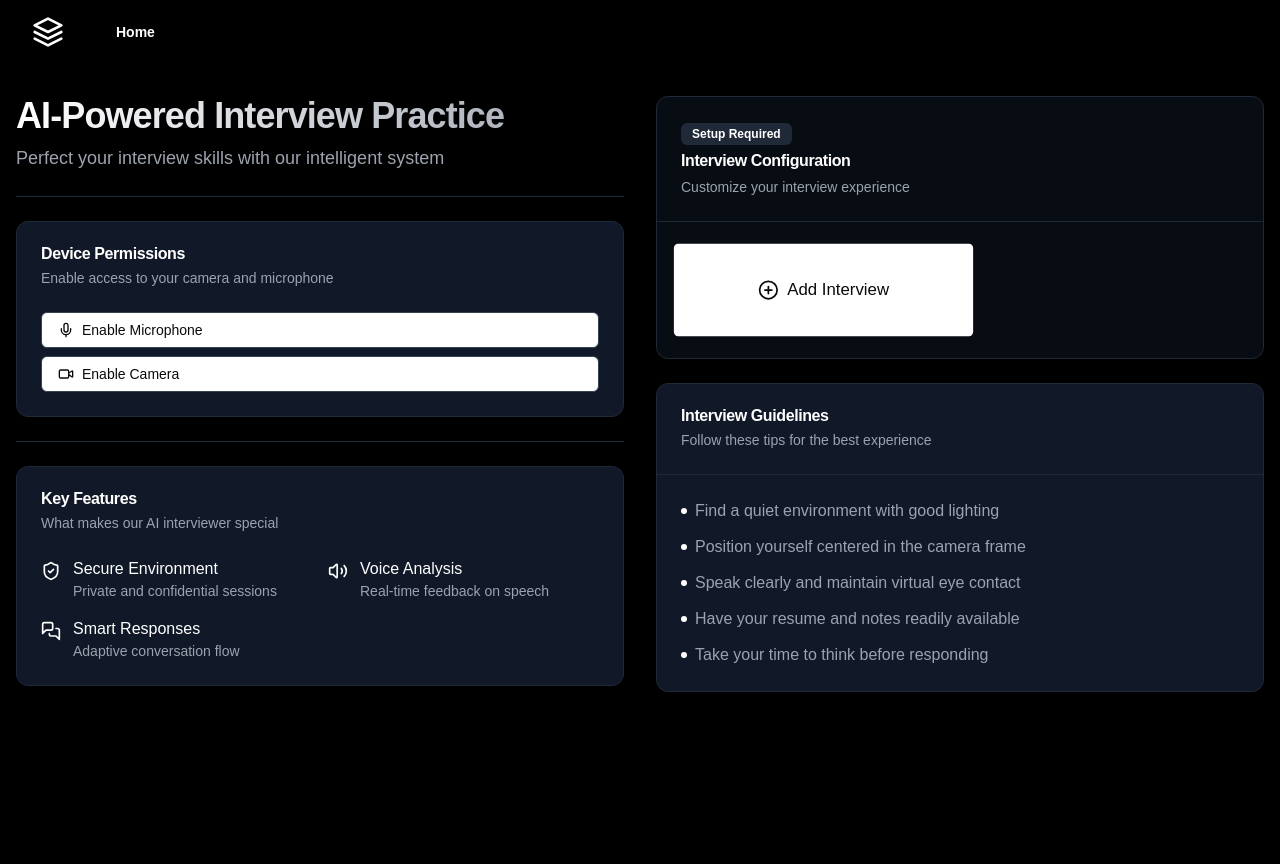
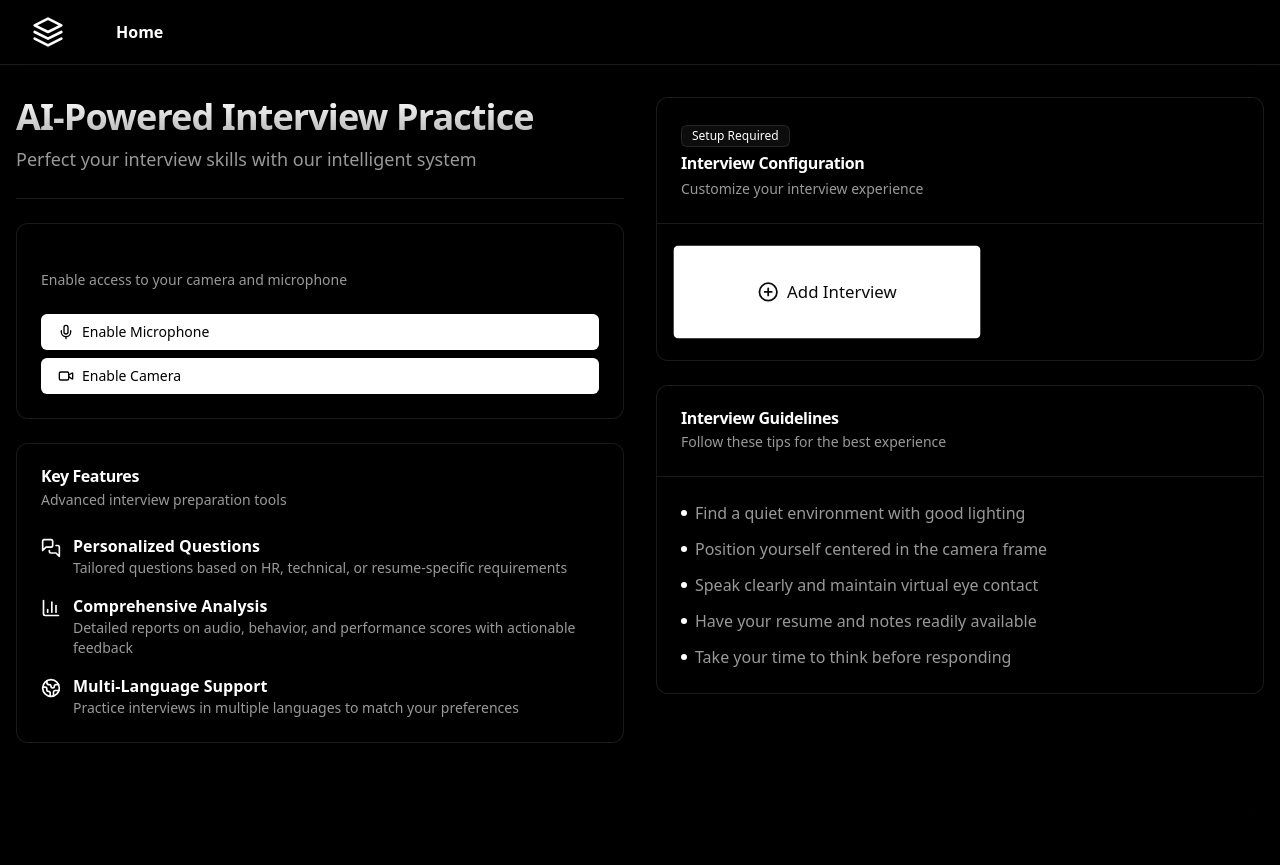
Before and after one commit to KiranBabu007/AI-Interviewer, a Next.js app in the folder my-app/: page /dashboard in a window 1280 px wide. Built offline with nearby package versions, Linux system fonts and the light colour scheme.

Commit message:
Update package dependencies, enhance Navbar styles, and improve dashboard layout

```diff
--- a/my-app/app/dashboard/page.tsx
+++ b/my-app/app/dashboard/page.tsx
@@ -1,7 +1,7 @@
 "use client"
 import AIInterview from "@/components/AddInterview";
 import React, { useState } from "react";
-import { Mic, Video, CheckCircle, ShieldCheck, Volume2, MessagesSquare } from 'lucide-react';
+import { Mic, Video, CheckCircle, MessagesSquare, BarChart3, Globe2 } from 'lucide-react';
 import { Card, CardContent, CardHeader, CardTitle, CardDescription } from "@/components/ui/card";
 import { Button } from "@/components/ui/button";
 import { Separator } from "@/components/ui/separator";
@@ -36,35 +36,38 @@ const Page = () => {
   };
 
   return (
-    <div className="min-h-screen bg-black text-white">
-      <div className="container mx-auto px-4 py-8">
+    <div className="min-h-screen bg-black relative font-sans">
+      <div className="absolute inset-0 bg-grid-white/[0.02] bg-[size:50px_50px]" />
+      <div className="absolute inset-0 bg-black/50 backdrop-blur-3xl" />
+
+      <div className="container mx-auto px-4 py-8 relative">
         <div className="grid grid-cols-1 lg:grid-cols-2 gap-8">
           {/* Left Column */}
           <div className="space-y-6">
             <div className="space-y-2">
-              <h1 className="text-4xl font-bold tracking-tight bg-gradient-to-r from-white to-gray-400 bg-clip-text text-transparent">
+              <h1 className="text-4xl font-bold tracking-tight bg-gradient-to-b from-white to-white/70 bg-clip-text text-transparent font-display">
                 AI-Powered Interview Practice
               </h1>
-              <p className="text-gray-400 text-lg">
+              <p className="text-white/60 text-lg font-normal leading-relaxed">
                 Perfect your interview skills with our intelligent system
               </p>
             </div>
 
-            <Separator className="my-6 bg-gray-800" />
+            <Separator className="my-6 bg-white/10" />
 
-            <Card className="bg-gray-900 border-gray-800">
+            <Card className="bg-black/50 border border-white/10 backdrop-blur">
               <CardHeader>
-                <CardTitle className="text-white">Device Permissions</CardTitle>
-                <CardDescription className="text-gray-400">Enable access to your camera and microphone</CardDescription>
+                <CardTitle className="text-black font-semibold">Device Permissions</CardTitle>
+                <CardDescription className="text-white/60 font-normal">Enable access to your camera and microphone</CardDescription>
               </CardHeader>
               <CardContent className="space-y-2">
                 <Button
                   onClick={() => requestPermissions('audio')}
                   variant={audioPermission ? "secondary" : "outline"}
-                  className="w-full justify-start gap-2 border-gray-700 hover:bg-gray-800"
+                  className="w-full justify-start gap-2 border-white/10 hover:bg-white/5 hover:text-white text-black font-medium"
                 >
                   {audioPermission ? (
-                    <CheckCircle className="w-4 h-4 text-green-500" />
+                    <CheckCircle className="w-4 h-4 text-black" />
                   ) : (
                     <Mic className="w-4 h-4" />
                   )}
@@ -74,10 +77,10 @@ const Page = () => {
                 <Button
                   onClick={() => requestPermissions('video')}
                   variant={videoPermission ? "secondary" : "outline"}
-                  className="w-full justify-start gap-2 border-gray-700 hover:bg-gray-800"
+                  className="w-full justify-start gap-2 border-white/10 hover:bg-white/5 hover:text-white text-black font-medium"
                 >
                   {videoPermission ? (
-                    <CheckCircle className="w-4 h-4 text-green-500" />
+                    <CheckCircle className="w-4 h-4 text-black" />
                   ) : (
                     <Video className="w-4 h-4" />
                   )}
@@ -86,33 +89,31 @@ const Page = () => {
               </CardContent>
             </Card>
 
-            <Separator className="my-6 bg-gray-800" />
-
-            <Card className="bg-gray-900 border-gray-800">
+            <Card className="bg-black/50 border border-white/10 backdrop-blur">
               <CardHeader>
-                <CardTitle className="text-white">Key Features</CardTitle>
-                <CardDescription className="text-gray-400">What makes our AI interviewer special</CardDescription>
+                <CardTitle className="text-white font-semibold">Key Features</CardTitle>
+                <CardDescription className="text-white/60 font-normal">Advanced interview preparation tools</CardDescription>
               </CardHeader>
-              <CardContent className="grid grid-cols-1 sm:grid-cols-2 gap-4">
+              <CardContent className="space-y-4">
                 <div className="flex items-start space-x-3">
-                  <ShieldCheck className="w-5 h-5 text-white mt-1" />
+                  <MessagesSquare className="w-5 h-5 text-white mt-1 flex-shrink-0" />
                   <div>
-                    <h3 className="font-medium text-white">Secure Environment</h3>
-                    <p className="text-sm text-gray-400">Private and confidential sessions</p>
+                    <h3 className="font-semibold text-white">Personalized Questions</h3>
+                    <p className="text-sm text-white/60 font-normal">Tailored questions based on HR, technical, or resume-specific requirements</p>
                   </div>
                 </div>
                 <div className="flex items-start space-x-3">
-                  <Volume2 className="w-5 h-5 text-white mt-1" />
+                  <BarChart3 className="w-5 h-5 text-white mt-1 flex-shrink-0" />
                   <div>
-                    <h3 className="font-medium text-white">Voice Analysis</h3>
-                    <p className="text-sm text-gray-400">Real-time feedback on speech</p>
+                    <h3 className="font-semibold text-white">Comprehensive Analysis</h3>
+                    <p className="text-sm text-white/60 font-normal">Detailed reports on audio, behavior, and performance scores with actionable feedback</p>
                   </div>
                 </div>
                 <div className="flex items-start space-x-3">
-                  <MessagesSquare className="w-5 h-5 text-white mt-1" />
+                  <Globe2 className="w-5 h-5 text-white mt-1 flex-shrink-0" />
                   <div>
-                    <h3 className="font-medium text-white">Smart Responses</h3>
-                    <p className="text-sm text-gray-400">Adaptive conversation flow</p>
+                    <h3 className="font-semibold text-white">Multi-Language Support</h3>
+                    <p className="text-sm text-white/60 font-normal">Practice interviews in multiple languages to match your preferences</p>
                   </div>
                 </div>
               </CardContent>
@@ -121,28 +122,28 @@ const Page = () => {
 
           {/* Right Column */}
           <div className="space-y-6">
-            <Card className="bg-gray-900/50 border-gray-800 backdrop-blur">
+            <Card className="bg-black/50 border border-white/10 backdrop-blur">
               <CardHeader>
                 <div className="space-y-2">
-                  <Badge variant="secondary" className="w-fit bg-gray-800 text-white">Setup Required</Badge>
-                  <CardTitle className="text-white">Interview Configuration</CardTitle>
-                  <CardDescription className="text-gray-400">
+                  <Badge variant="secondary" className="w-fit bg-white/5 text-white border-white/10 font-medium">Setup Required</Badge>
+                  <CardTitle className="text-white font-semibold">Interview Configuration</CardTitle>
+                  <CardDescription className="text-white/60 font-normal">
                     Customize your interview experience
                   </CardDescription>
                 </div>
               </CardHeader>
-              <Separator className="mb-6 bg-gray-800" />
+              <Separator className="mb-6 bg-white/10" />
               <CardContent>
                 <AIInterview />
               </CardContent>
             </Card>
 
-            <Card className="bg-gray-900 border-gray-800">
+            <Card className="bg-black/50 border border-white/10 backdrop-blur">
               <CardHeader>
-                <CardTitle className="text-white">Interview Guidelines</CardTitle>
-                <CardDescription className="text-gray-400">Follow these tips for the best experience</CardDescription>
+                <CardTitle className="text-white font-semibold">Interview Guidelines</CardTitle>
+                <CardDescription className="text-white/60 font-normal">Follow these tips for the best experience</CardDescription>
               </CardHeader>
-              <Separator className="mb-6 bg-gray-800" />
+              <Separator className="mb-6 bg-white/10" />
               <CardContent>
                 <ul className="space-y-3">
                   {[
@@ -154,7 +155,7 @@ const Page = () => {
                   ].map((tip, index) => (
                     <li key={index} className="flex items-center space-x-2">
                       <div className="w-1.5 h-1.5 rounded-full bg-white" />
-                      <span className="text-gray-400">{tip}</span>
+                      <span className="text-white/60 font-normal">{tip}</span>
                     </li>
                   ))}
                 </ul>
--- a/my-app/components/Navbar.tsx
+++ b/my-app/components/Navbar.tsx
@@ -20,7 +20,7 @@ const Navbar = ({
   const isHomePage = pathname === "/";
 
   return (
-    <nav className="bg-black text-white">
+    <nav className="sticky top-0 z-50 bg-black text-white font-sans backdrop-blur-sm border-b border-white/10">
       <div className="max-w-7xl mx-auto px-4 sm:px-6 lg:px-8">
         <div className="flex items-center justify-between h-16">
           <div className="flex items-center">
@@ -60,7 +60,7 @@ const Navbar = ({
               <div className="ml-10 flex items-baseline space-x-4 font-bold">
                 <Link
                   href="/"
-                  className="px-3 py-2 rounded-md text-sm transform transition-transform duration-200 hover:scale-110"
+                  className="px-3 py-2 rounded-md text-md transform transition-transform duration-200 hover:scale-110"
                 >
                   Home
                 </Link>
--- a/my-app/package.json
+++ b/my-app/package.json
@@ -16,6 +16,8 @@
     "@clerk/nextjs": "^6.9.2",
     "@clerk/themes": "^2.2.3",
     "@google/generative-ai": "^0.21.0",
+    "@langchain/core": "^0.3.40",
+    "@langchain/langgraph": "^0.2.46",
     "@radix-ui/react-alert-dialog": "^1.1.4",
     "@radix-ui/react-collapsible": "^1.1.2",
     "@radix-ui/react-dialog": "^1.1.3",
@@ -48,7 +50,7 @@
     "tailwind-merge": "^2.5.5",
     "tailwind-scrollbar-hide": "^1.1.7",
     "tailwindcss-animate": "^1.0.7",
-    "uuid": "^11.0.3"
+    "uuid": "^11.0.5"
   },
   "devDependencies": {
     "@types/node": "^20",
```
Also changed, not shown: 1 other file (tests, documents, lock files or other folders).
